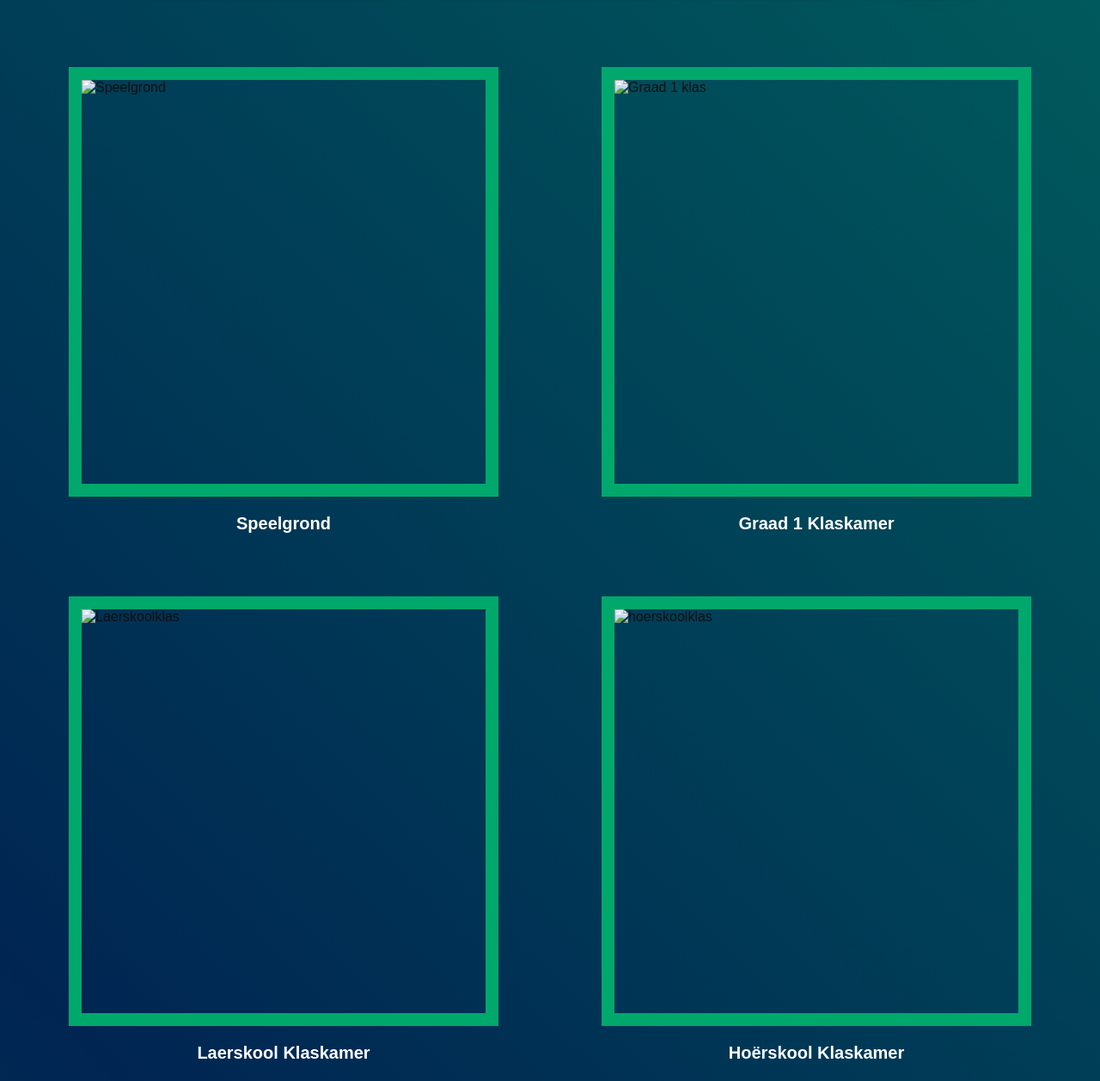
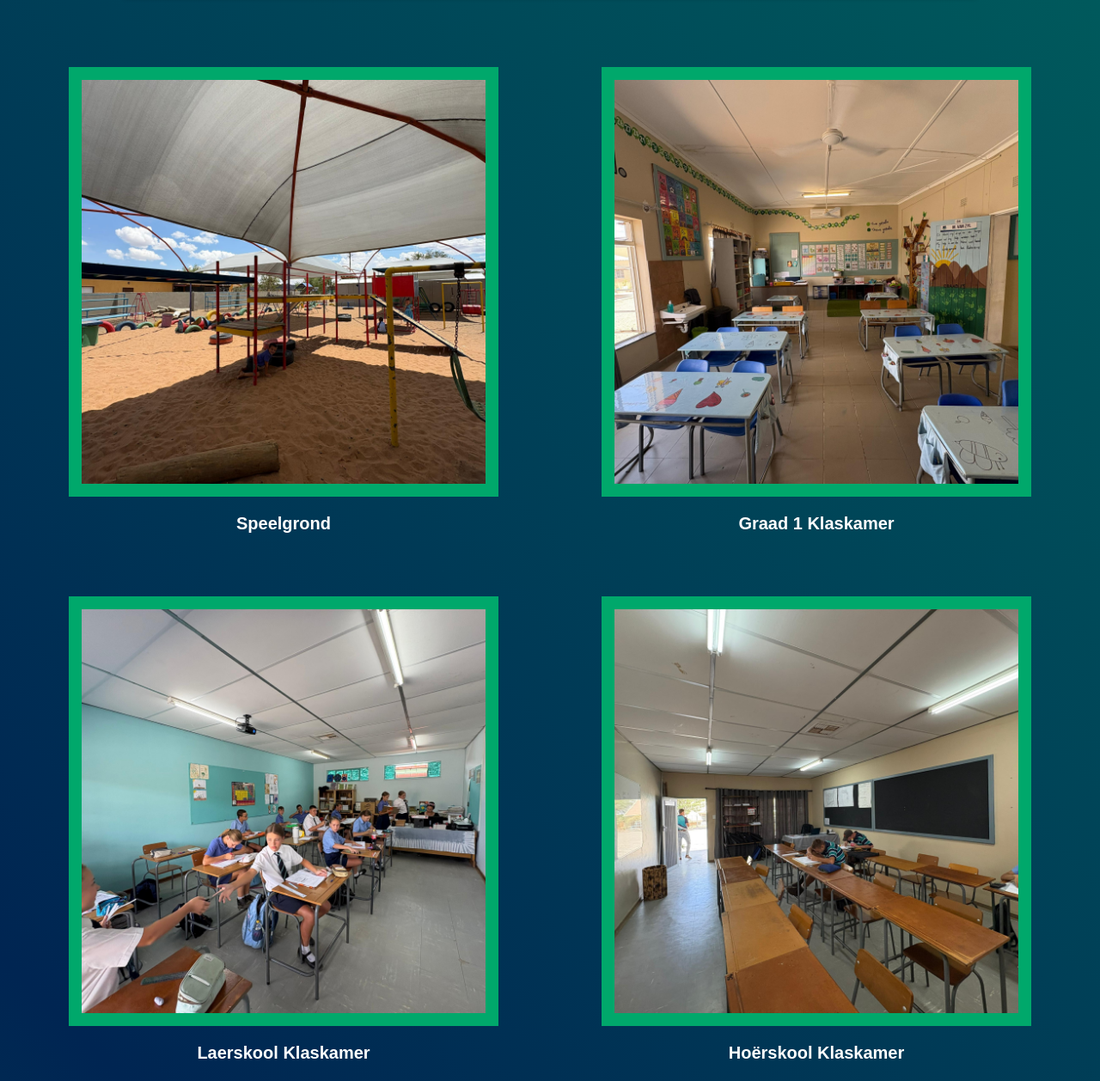
Before and after one commit to RailwayWS/KPS-website, a plain HTML site: page Nav/Akademie.html in a window 1280 px wide. Shown: the part 742-2000 px from the top of the page at 86% size. Drawn offline with nearby package versions, Linux system fonts and the light colour scheme.

Commit message:
akademie images

```diff
--- a/Nav/Akademie.html
+++ b/Nav/Akademie.html
@@ -220,42 +220,42 @@
     <div class="container">
         <div class="box">
             <div class="image">
-              <img src="Images/klasse/speelgrond.jpeg" alt="Speelgrond">
+              <img src="../Images/klasse/speelgrond.jpeg" alt="Speelgrond">
             </div>
             <div class="naam">Speelgrond</div>
         </div>
 
         <div class="box">
             <div class="image">
-              <img src="Images/klasse/Graad1.jpeg" alt="Graad 1 klas">
+              <img src="../Images/klasse/Graad1.jpeg" alt="Graad 1 klas">
             </div>
             <div class="naam">Graad 1 Klaskamer</div>
         </div>
 
         <div class="box">
           <div class="image">
-            <img src="Images/klasse/LaerskoolKlas.jpeg" alt="Laerskoolklas">
+            <img src="../Images/klasse/LaerskoolKlas.jpeg" alt="Laerskoolklas">
           </div>
           <div class="naam">Laerskool Klaskamer</div>
         </div>
 
         <div class="box">
           <div class="image">
-            <img src="Images/klasse/hoerskoolKlas.jpeg" alt="hoerskoolklas">
+            <img src="../Images/klasse/hoerskoolKlas.jpeg" alt="hoerskoolklas">
           </div>
           <div class="naam">Hoërskool Klaskamer</div>
         </div>
 
         <div class="box">
             <div class="image">
-              <img src="Images/klasse/cat2.jpeg" alt="hoerskoolklas">
+              <img src="../Images/klasse/cat2.jpeg" alt="hoerskoolklas">
             </div>
             <div class="naam">Rekenaar Klaskamer</div>
         </div>
 
         <div class="box">
             <div class="image">
-              <img src="Images/klasse/Verbruikers2.jpeg" alt="hoerskoolklas">
+              <img src="../Images/klasse/Verbruikers2.jpeg" alt="hoerskoolklas">
             </div>
             <div class="naam">Verbruikerstudies Klaskamer</div>
         </div>
```
